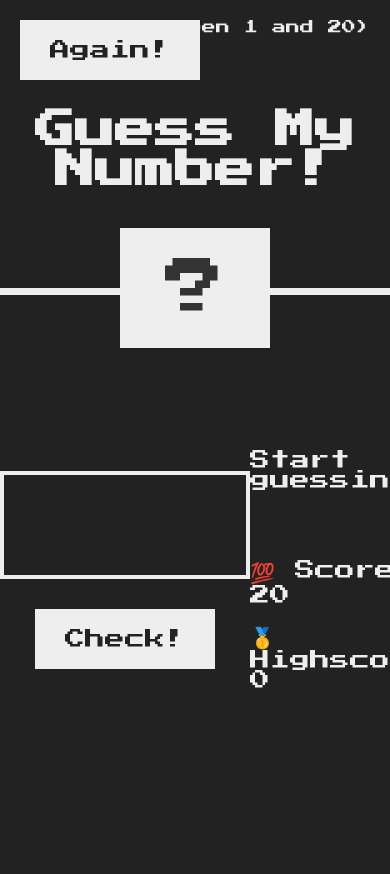
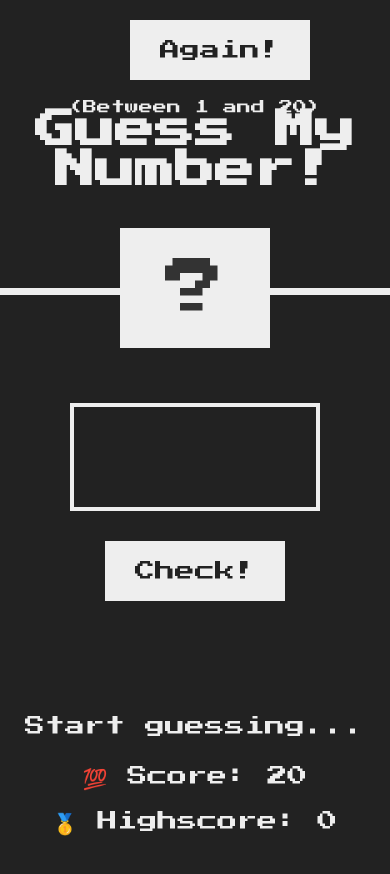
Before and after one commit to hicham-hachem/guess-my-number, a plain HTML site: page index.html in a window 390 px wide. Shown: the top 874 px of the page. Before the commit the page ends 844 px from the top, so only its background shows below. Drawn offline with Linux system fonts and the light colour scheme.

Commit message:
Feature / Adding media querry

```diff
--- a/style.css
+++ b/style.css
@@ -117,3 +117,29 @@ h1 {
 .label-score {
     margin-bottom: 2rem;
 }
+
+/* Bellow 576px */
+@media (max-width: 36em) {
+    main {
+        display: flex;
+        flex-direction: column;
+        margin-top: 5rem;
+        text-align: center;
+    }
+
+    .message {
+        margin-bottom: 2rem;
+    }
+}
+
+/* Bellow 480px */
+@media (max-width: 30em) {
+    .again {
+        left: 13rem;
+    }
+    .between {
+        top: 10rem;
+        left: 2rem;
+        text-align: center;
+    }
+}
```
